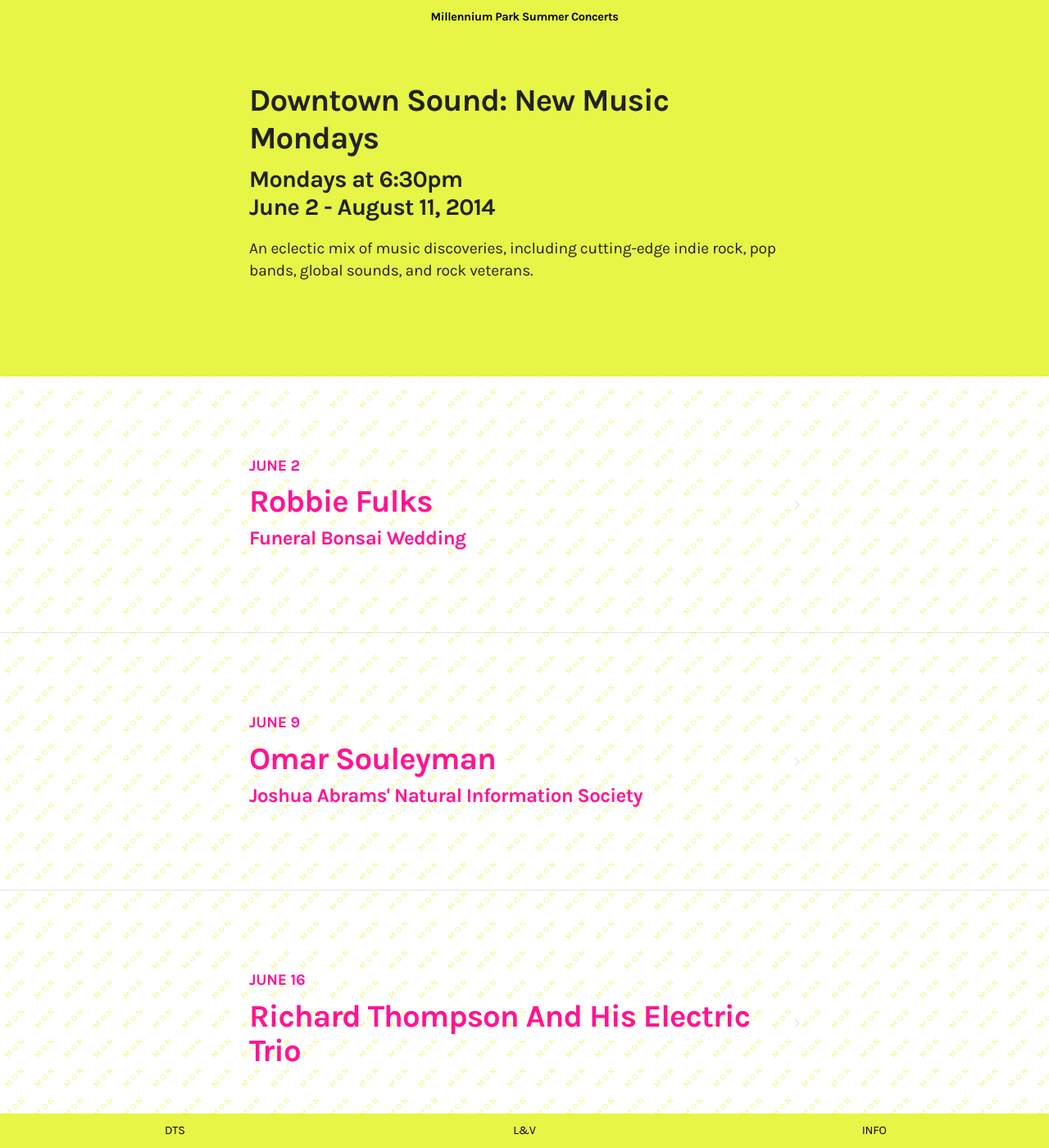
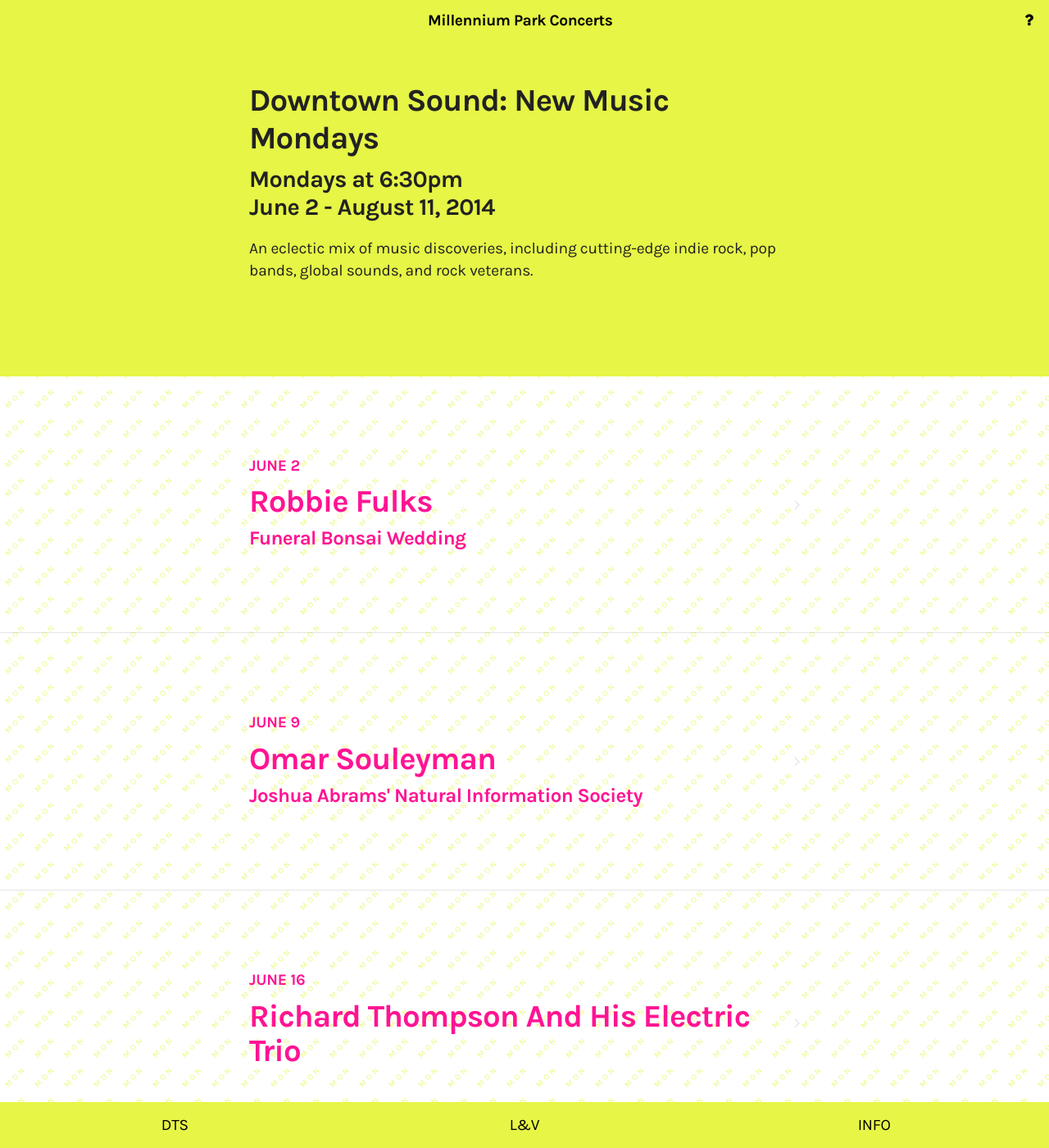
Before and after one commit to brynosaur/millenniumparkconcerts, a Jekyll site: the page built from downtown-sound/index.html, in a window 1280 px wide and 1400 px high. Shown: the whole window at 82% size. Built offline with Jekyll 4.4.1, drawn with Linux system fonts in a browser that asks for light colours; nearby versions of some CDN libraries.

Commit message:
Add info icon to header and resize page titles

```diff
--- a/_includes/header.html
+++ b/_includes/header.html
@@ -1,10 +1,11 @@
 {% if page.path contains '_posts' %}
   <header id="titlebar">
-    <h1 class="site-title"><a href="/">Millennium Park Summer Concerts</a></h1>
+    <h1 class="site-title"><a href="/">Millennium Park Concerts</a></h1>
   </header>
 {% else %}
   <header id="titlebar" class="scroll-title">
-    <h1 class="site-title"><a href="/">Millennium Park Summer Concerts</a></h1>
+    <h1 class="site-title"><a href="/">Millennium Park Concerts</a></h1>
     <h2 class="page-title"><a href="#content">{{ page.title }}</a></h2>
+    <a class="info-link" href="{{ site.baseurl }}/information"><i class="fa fa-question"></i></a>
   </header>
 {% endif %}
--- a/css/styles.css
+++ b/css/styles.css
@@ -102,13 +102,12 @@
     padding: 0.625em 1em;
 }
 #titlebar a {
-    display: block;
-    width: 100%;
+    display: inline-block;
 }
 #menu {
     width: 100%;
     text-align: center;
-    font-size: 0.75em;
+    font-size: 1em;
     bottom: 0px;
 }
 #menu a {
@@ -116,9 +115,6 @@
     float: left;
     padding: 0.75em 0;
     width: 33.3333%;
-}
-#menu a:last-of-type {
-    float: right;
 }
 #menu a.current {
     color: #0000FF;
@@ -225,17 +221,21 @@
 }
 .site-title, .page-title {
     margin: 0;
-    font-size: 0.75em;
+    font-size: 1em;
     font-weight: 700;
+    display: inline;
 }
 .page-title {
     display: none;
 }
 .page-header .page-title {
-    display: block;
+    display: inline-block;
 }
 .site-header .page-title, .page-header .site-title {
     display: none;
+}
+.info-link {
+    float: right;
 }
 
 /* Shows */
--- a/downtown-sound/index.html
+++ b/downtown-sound/index.html
@@ -1,6 +1,6 @@
 ---
 layout: default
-title: Downtown Sound&#58; New Music Mondays
+title: Downtown Sound
 class: downtown
 ---
 
```
